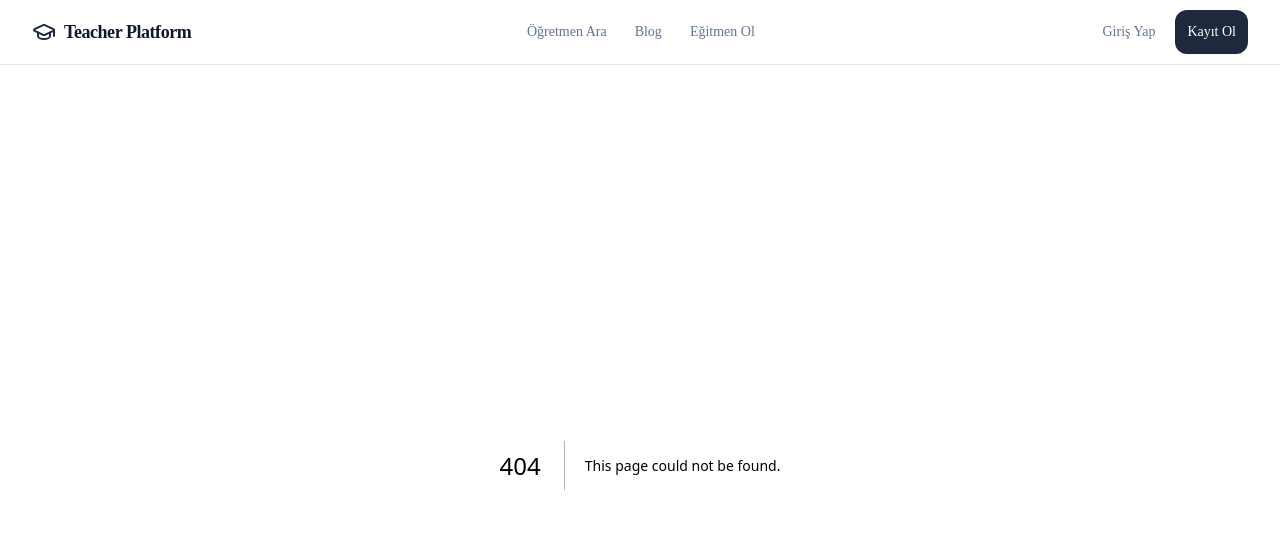
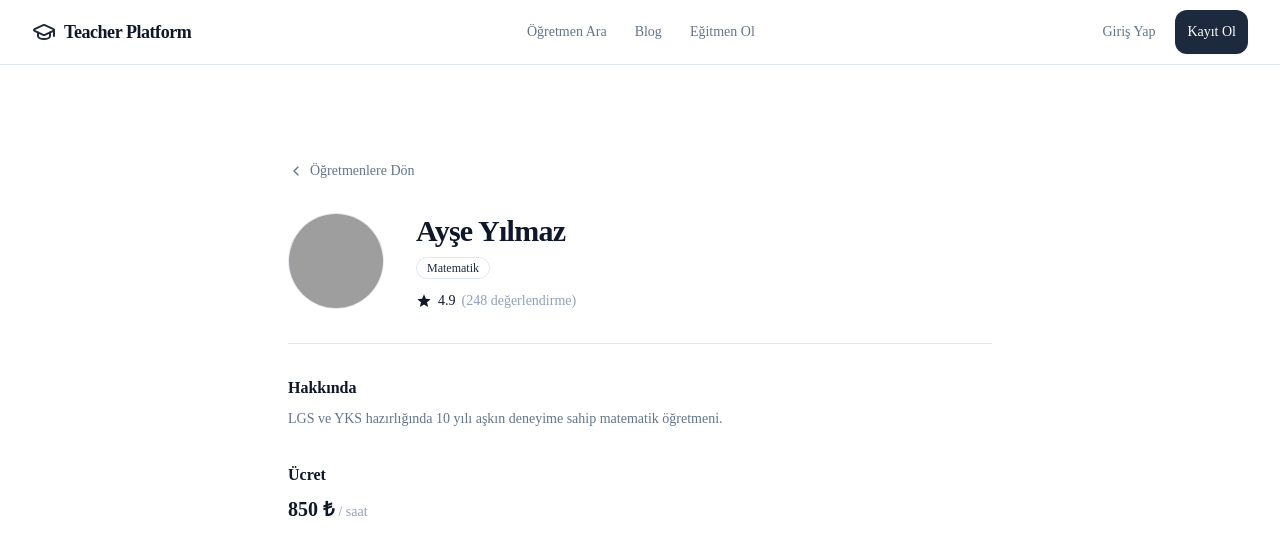
Before and after one commit to KOFTIMUS/TeacherPlatform, a Next.js app: page /teachers/ayse-yilmaz in a window 1280 px wide. Before the commit this address had no page. Shown: the top 556 px of the page. Built offline with nearby package versions, Linux system fonts and the light colour scheme; grey boxes are pictures that could not be loaded.

Commit message:
Modül 4.7 - Teacher Detail Page eklendi

```diff
--- /dev/null
+++ b/src/app/teachers/[id]/page.tsx
@@ -0,0 +1,158 @@
+import Image from "next/image";
+import Link from "next/link";
+import { notFound } from "next/navigation";
+
+import type { Metadata } from "next";
+
+import { Badge } from "@/components/ui/badge";
+import { Container } from "@/components/ui/container";
+import { Section } from "@/components/ui/section";
+import { teachers } from "@/lib/data/teachers";
+
+interface PageProps {
+  params: Promise<{ id: string }>;
+}
+
+export async function generateStaticParams() {
+  return teachers.map((teacher) => ({ id: teacher.id }));
+}
+
+export async function generateMetadata({ params }: PageProps): Promise<Metadata> {
+  const { id } = await params;
+  const teacher = teachers.find((t) => t.id === id);
+
+  if (!teacher) {
+    return { title: "Öğretmen Bulunamadı | Teacher Platform" };
+  }
+
+  return {
+    title: `${teacher.name} | Teacher Platform`,
+    description: teacher.bio,
+  };
+}
+
+function StarIcon(props: React.SVGProps<SVGSVGElement>) {
+  return (
+    <svg
+      xmlns="http://www.w3.org/2000/svg"
+      viewBox="0 0 24 24"
+      fill="currentColor"
+      aria-hidden="true"
+      {...props}
+    >
+      <path d="M12 17.27L18.18 21l-1.64-7.03L22 9.24l-7.19-.61L12 2 9.19 8.63 2 9.24l5.46 4.73L5.82 21z" />
+    </svg>
+  );
+}
+
+export default async function TeacherDetailPage({ params }: PageProps) {
+  const { id } = await params;
+  const teacher = teachers.find((t) => t.id === id);
+
+  if (!teacher) {
+    notFound();
+  }
+
+  const clampedRating = Math.min(5, Math.max(0, teacher.rating));
+  const formattedRating = clampedRating.toFixed(1);
+
+  return (
+    <Section spacing="loose" aria-labelledby="teacher-heading">
+      <Container size="md">
+        <div className="flex flex-col gap-8">
+          {/* Geri dönüş linki */}
+          <Link
+            href="/teachers"
+            className="inline-flex items-center gap-1.5 text-sm text-foreground-muted transition-colors hover:text-foreground"
+          >
+            <svg
+              xmlns="http://www.w3.org/2000/svg"
+              viewBox="0 0 24 24"
+              fill="none"
+              stroke="currentColor"
+              strokeWidth="2"
+              strokeLinecap="round"
+              strokeLinejoin="round"
+              aria-hidden="true"
+              className="size-4"
+            >
+              <path d="M15 18l-6-6 6-6" />
+            </svg>
+            Öğretmenlere Dön
+          </Link>
+
+          {/* Profil başlığı */}
+          <div className="flex flex-col gap-6 sm:flex-row sm:items-start sm:gap-8">
+            {/* Avatar */}
+            <div className="relative size-24 shrink-0 overflow-hidden rounded-full border border-border bg-background-subtle">
+              {teacher.avatarUrl ? (
+                <Image
+                  src={teacher.avatarUrl}
+                  alt={`${teacher.name} profil fotoğrafı`}
+                  fill
+                  sizes="96px"
+                  className="object-cover"
+                  priority
+                />
+              ) : (
+                <span
+                  className="flex size-full items-center justify-center text-2xl font-semibold text-foreground-muted"
+                  aria-hidden="true"
+                >
+                  {teacher.name.charAt(0).toUpperCase()}
+                </span>
+              )}
+            </div>
+
+            {/* İsim, branş, puan */}
+            <div className="flex flex-col gap-3">
+              <div className="flex flex-col gap-2">
+                <h1
+                  id="teacher-heading"
+                  className="text-2xl font-semibold tracking-tight text-foreground md:text-3xl"
+                >
+                  {teacher.name}
+                </h1>
+                <Badge variant="secondary" size="default">
+                  {teacher.subject}
+                </Badge>
+              </div>
+
+              <div className="flex items-center gap-1.5">
+                <StarIcon className="size-4 text-foreground" />
+                <span className="text-sm font-medium text-foreground">
+                  {formattedRating}
+                </span>
+                <span className="text-sm text-foreground-subtle">
+                  ({teacher.reviewCount.toLocaleString("tr-TR")} değerlendirme)
+                </span>
+              </div>
+            </div>
+          </div>
+
+          {/* Ayırıcı */}
+          <hr className="border-border" />
+
+          {/* Açıklama */}
+          <div className="flex flex-col gap-2">
+            <h2 className="text-base font-semibold text-foreground">Hakkında</h2>
+            <p className="text-sm leading-relaxed text-foreground-muted">
+              {teacher.bio}
+            </p>
+          </div>
+
+          {/* Ücret */}
+          <div className="flex flex-col gap-2">
+            <h2 className="text-base font-semibold text-foreground">Ücret</h2>
+            <div className="flex items-baseline gap-1">
+              <span className="text-xl font-semibold text-foreground">
+                {teacher.hourlyRate.toLocaleString("tr-TR")} ₺
+              </span>
+              <span className="text-sm text-foreground-subtle">/ saat</span>
+            </div>
+          </div>
+        </div>
+      </Container>
+    </Section>
+  );
+}
```
